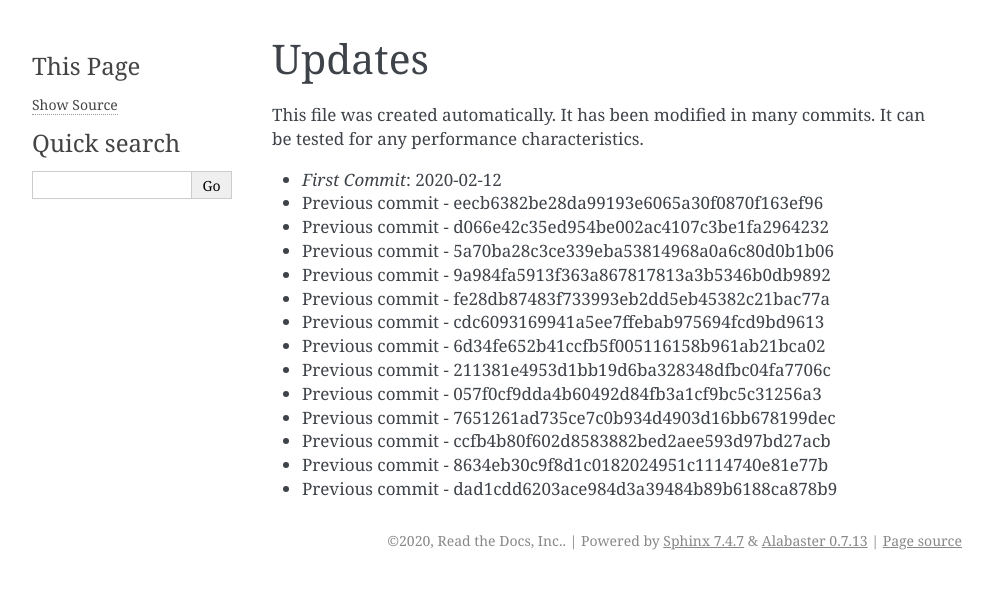
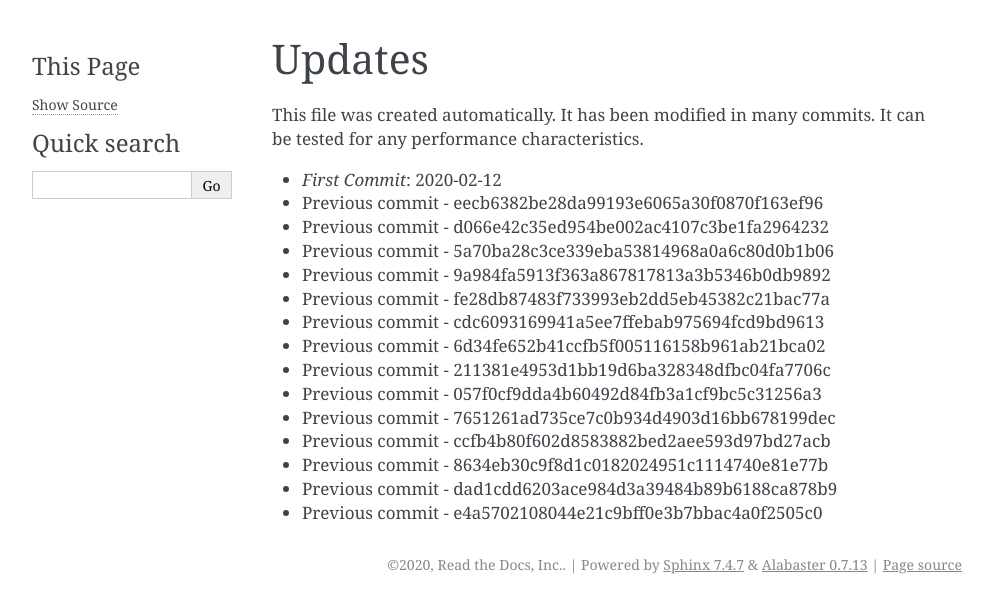
Before and after one commit to readthedocs/rtd-git-stresstest, a Sphinx documentation site: the page built from docs/updates.rst, in a window 1280 px wide. Shown: the top 613 px of the page, without its empty margins (148-1141 px from the left). Built offline with Sphinx 7.4.7, drawn with Linux system fonts in a browser that asks for light colours.

Commit message:
Generating commit from previous: e4a5702108044e21c9bff0e3b7bbac4a0f2505c0

```diff
--- a/docs/updates.rst
+++ b/docs/updates.rst
@@ -19,3 +19,4 @@ It can be tested for any performance characteristics.
 * Previous commit - ccfb4b80f602d8583882bed2aee593d97bd27acb
 * Previous commit - 8634eb30c9f8d1c0182024951c1114740e81e77b
 * Previous commit - dad1cdd6203ace984d3a39484b89b6188ca878b9
+* Previous commit - e4a5702108044e21c9bff0e3b7bbac4a0f2505c0
```
